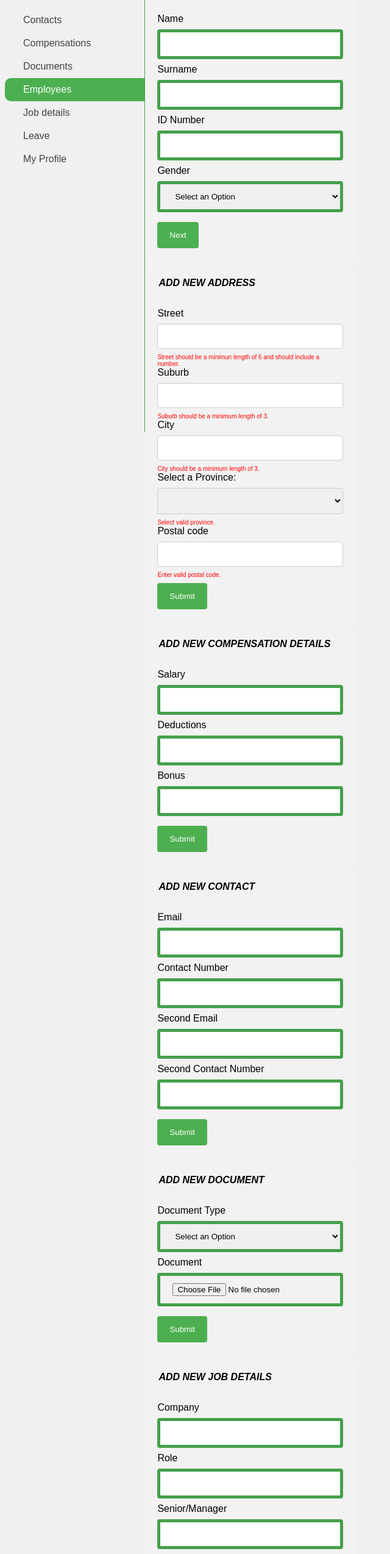
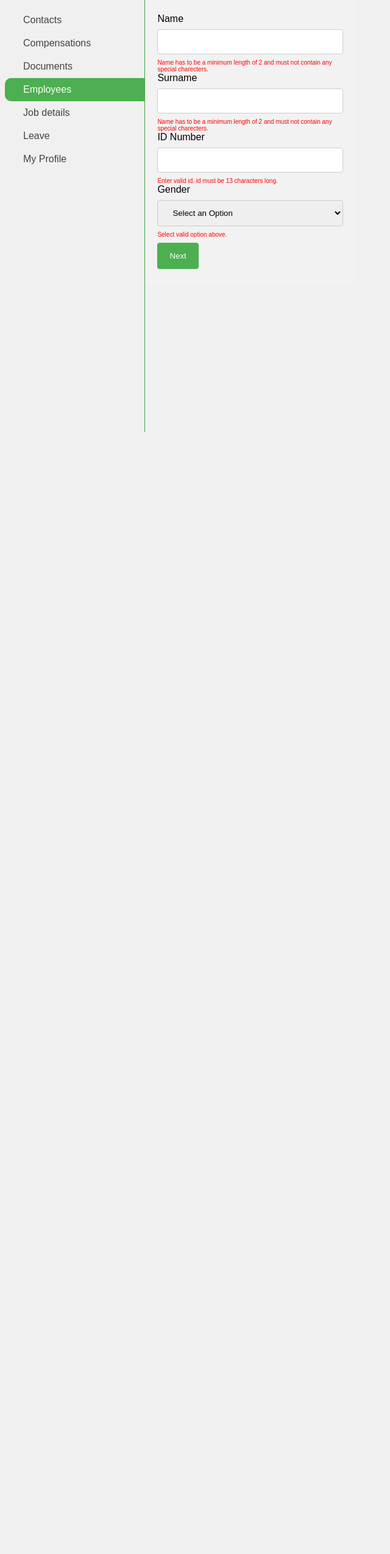
Before and after one commit to dr96mabuza/human-resources-information-system, a React (Vite) app: page /employee/create in a window 1280 px wide. Shown: the part 100-2648 px from the top of the page at 61% size, without its empty margins (0-640 px from the left). After the commit the page ends 824 px from the top, so only its background shows below. Built offline with nearby package versions, Linux system fonts and the light colour scheme.

Commit message:
add employee works

```diff
--- a/src/App.css
+++ b/src/App.css
@@ -360,3 +360,11 @@ select:valid {
 #profileNav :hover {
   cursor: pointer;
 }
+
+#employeeForm6,
+#employeeForm2,
+#employeeForm3,
+#employeeForm4,
+#employeeForm5 {
+  display: none;
+}
--- a/src/pages/employee/EmployeeCreate.jsx
+++ b/src/pages/employee/EmployeeCreate.jsx
@@ -43,11 +43,12 @@ export default function CreateEmployee({
     setEmployeeForm((prevData) => ({
       ...prevData,
       [name]:
-        name === "postalCode" ||
         name === "employeeId" ||
+        name === "reportsTo" ||
+        name === "bonus" ||
+        name === "deductions" ||
         name === "salary" ||
-        name === "deductions" ||
-        name === "bonus"
+        name === "postalCode"
           ? Number(value)
           : value,
     }));
@@ -55,16 +56,46 @@ export default function CreateEmployee({
 
   const handleEmployeeSubmit = async (e) => {
     e.preventDefault();
-    const employeePostJson = await postRequest("employee/create", employeeForm);
+    if (
+      employeeForm.firstName.length < 2 ||
+      employeeForm.lastName.length < 2 ||
+      employeeForm.idNumber.length < 13 ||
+      employeeForm.gender.length < 4
+    ) {
+      invalidInputs();
+      return;
+    }
+
+    const employeePostJson = await postRequest("employee/create", {
+      firstName: employeeForm.firstName,
+      lastName: employeeForm.lastName,
+      idNumber: employeeForm.idNumber,
+      gender: employeeForm.gender,
+    });
     if (employeePostJson.status === "ok") {
-      setEmployeeForm(defaultState);
-      navigate("/employees");
+      employeeForm.employeeId = employeePostJson.result.id;
+      document.querySelectorAll(".employeeForm").forEach((item) => {
+        item.style.display = "none";
+      });
+      document.querySelector("#employeeForm2").style.display = "block";
     }
   };
 
-  /////////////
 
-  ////////////
+  const handleEmploymentDetailsSubmit = (e) => {
+    if (
+      employeeForm.company.length < 3 ||
+      employeeForm.jobRole.length < 3 ||
+      employeeForm.reportsTo > 0 ||
+      employeeForm.employmentStatus.length < 6
+    ) {
+      invalidInputs();
+      return;
+    }
+    // setEmployeeForm(defaultState)
+    console.log(employeeForm);
+    navigate("/employees");
+  };
 
   return (
     <div className="main">
@@ -73,7 +104,7 @@ export default function CreateEmployee({
         <a href="/employees">
           <Icon path={mdiArrowLeft} size={1} />
         </a>
-        <form method="post">
+        <form className="employeeForm" id="employeeForm1">
           <legend>
             <strong>
               <em>PERSONAL DETAILS</em>
@@ -81,33 +112,67 @@ export default function CreateEmployee({
           </legend>
           <div>
             <label>Name</label>
-            <input type="text" name="firstName" onChange={handleChange} />
+            <input
+              type="text"
+              name="firstName"
+              onChange={handleChange}
+              minLength={2}
+              required={true}
+            />
+            <span>
+              Name has to be a minimum length of 2 and must not contain any
+              special charecters.
+            </span>
           </div>
           <div>
             <label>Surname</label>
-            <input type="text" name="lastName" onChange={handleChange} />
+            <input
+              type="text"
+              name="lastName"
+              onChange={handleChange}
+              minLength={2}
+              required={true}
+            />
+            <span>
+              Name has to be a minimum length of 2 and must not contain any
+              special charecters.
+            </span>
           </div>
           <div>
             <label>ID Number</label>
-            <input type="text" name="idNumber" onChange={handleChange} />
+            <input
+              type="text"
+              name="idNumber"
+              onChange={handleChange}
+              minLength={13}
+              maxLength={13}
+              required={true}
+            />
+            <span>Enter valid id. id must be 13 characters long.</span>
           </div>
           <div>
             <label>Gender</label>
-            <select name="gender" onChange={handleChange}>
+            <select
+              name="gender"
+              onChange={handleChange}
+              required={true}
+              minLength={4}
+            >
               <option value="">Select an Option</option>
               <option value="Male">Male</option>
               <option value="Female">Female</option>
               <option value="Prefer not to state">Prefer not to state</option>
             </select>
+            <span>Select valid option above.</span>
           </div>
           <button type="submit" onClick={handleEmployeeSubmit}>
             Next
           </button>
-        </form>
-        <form>
+        </form >
+        <form className="employeeForm" id="employeeForm2">
           <legend>
             <em>
-              <strong>ADD NEW ADDRESS</strong>
+              <strong>ADDRESS</strong>
             </em>
           </legend>
 
@@ -174,64 +239,116 @@ export default function CreateEmployee({
             required={true}
             span={"Enter valid postal code."}
           />
-          <button type="submit">Submit</button>
-        </form>
-        <form>
+
+
           <legend>
             <em>
-              <strong>ADD NEW COMPENSATION DETAILS</strong>
+              <strong>COMPENSATION DETAILS</strong>
             </em>
           </legend>
 
           <div>
             <label>Salary</label>
-            <input type="number" name="salary" onChange={handleChange} />
+            <input
+              type="number"
+              name="salary"
+              onChange={handleChange}
+              min={50000}
+              minLength={4}
+              required={true}
+            />
           </div>
           <div>
             <label>Deductions</label>
-            <input type="number" name="deductions" onChange={handleChange} />
+            <input
+              type="number"
+              name="deductions"
+              onChange={handleChange}
+              minLength={4}
+              required={true}
+            />
           </div>
           <div>
             <label>Bonus</label>
-            <input type="number" name="bonus" onChange={handleChange} />
+            <input
+              type="number"
+              name="bonus"
+              onChange={handleChange}
+              minLength={2}
+              required={true}
+            />
           </div>
-          <button type="submit">Submit</button>
-        </form>
-        <form>
+
+
           <legend>
             <em>
-              <strong>ADD NEW CONTACT</strong>
+              <strong>CONTACT</strong>
             </em>
           </legend>
 
           <div>
             <label>Email</label>
-            <input type="text" name="email" onChange={handleChange} />
+            <input
+              type="email"
+              minLength={15}
+              name="email"
+              placeholder="example@example.com"
+              onChange={handleChange}
+              required={true}
+            />
+            <span>Enter valid email address.</span>
           </div>
           <div>
             <label>Contact Number</label>
-            <input type="text" name="cellphoneNumber" onChange={handleChange} />
+            <input
+              type="text"
+              name="cellphoneNumber"
+              minLength={10}
+              maxLength={10}
+              onChange={handleChange}
+              required={true}
+            />
+            <span>Enter valid cellphone number</span>
           </div>
           <div>
             <label>Second Email</label>
-            <input type="text" name="companyEmail" onChange={handleChange} />
+            <input
+              type="email"
+              minLength={15}
+              name="companyEmail"
+              placeholder="example@example.com"
+              onChange={handleChange}
+              required={true}
+            />
+            <span>Enter valid email address.</span>
           </div>
           <div>
             <label>Second Contact Number</label>
-            <input type="text" name="alternateNumber" onChange={handleChange} />
+            <input
+              type="text"
+              name="alternateNumber"
+              minLength={10}
+              maxLength={10}
+              onChange={handleChange}
+              required={true}
+            />
+            <span>Enter valid cellphone number</span>
           </div>
-          <button type="submit">Submit</button>
-        </form>
-        <form>
+
           <legend>
             <em>
-              <strong>ADD NEW DOCUMENT</strong>
+              <strong>DOCUMENT</strong>
             </em>
           </legend>
 
           <div>
             <label>Document Type</label>
-            <select name="documentName" onChange={handleChange}>
+            <select
+              name="documentName"
+              onChange={handleChange}
+              required={true}
+              minLength={3}
+            >
               <option value="">Select an Option</option>
               <option value="Resume">Resume</option>
               <option value="Certificate">Certificate</option>
@@ -241,44 +358,67 @@ export default function CreateEmployee({
           </div>
           <div>
             <label>Document</label>
-            <input type="file" name="document" onChange={handleChange} />
+            <input
+              type="file"
+              name="document"
+              onChange={handleChange}
+              required={true}
+            />
           </div>
-          <button type="submit">Submit</button>
-        </form>
-        <form>
+
           <legend>
             <em>
-              <strong>ADD NEW JOB DETAILS</strong>
+              <strong>JOB DETAILS</strong>
             </em>
           </legend>
 
           <div>
             <label>Company</label>
-            <input type="text" name="company" onChange={handleChange} />
+            <input
+              type="text"
+              name="company"
+              minLength={3}
+              onChange={handleChange}
+              required={true}
+            />
           </div>
           <div>
             <label>Role</label>
-            <input type="text" name="jobRole" onChange={handleChange} />
+            <input
+              type="text"
+              name="jobRole"
+              minLength={3}
+              onChange={handleChange}
+              required={true}
+            />
           </div>
           <div>
             <label>Senior/Manager</label>
             <input
               type="number"
-              name="reportTo"
+              name="reportsTo"
               id=""
               onChange={handleChange}
+              min={1}
             />
           </div>
           <div>
             <label>Employment Status</label>
-            <select name="employmentStatus" onChange={handleChange}>
+            <select
+              name="employmentStatus"
+              minLength={6}
+              onChange={handleChange}
+              required={true}
+            >
               <option value="">Select an Option</option>
               <option value="Full Time">Full Time</option>
               <option value="Part Time">Part Time</option>
               <option value="Remote">Remote</option>
             </select>
           </div>
-          <button type="submit">Submit</button>
+          <button type="submit" onClick={handleEmploymentDetailsSubmit}>
+            Submit
+          </button>
         </form>
       </div>
     </div>
```
